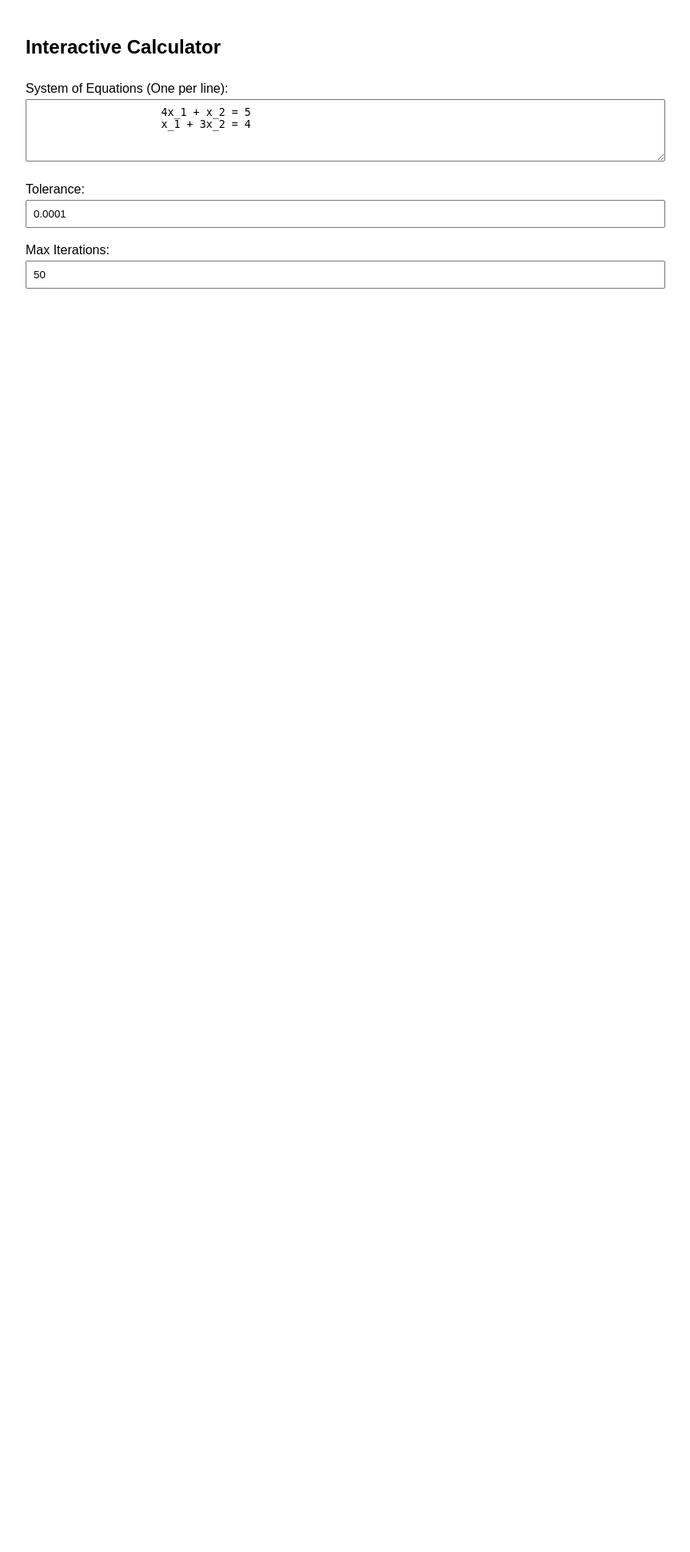
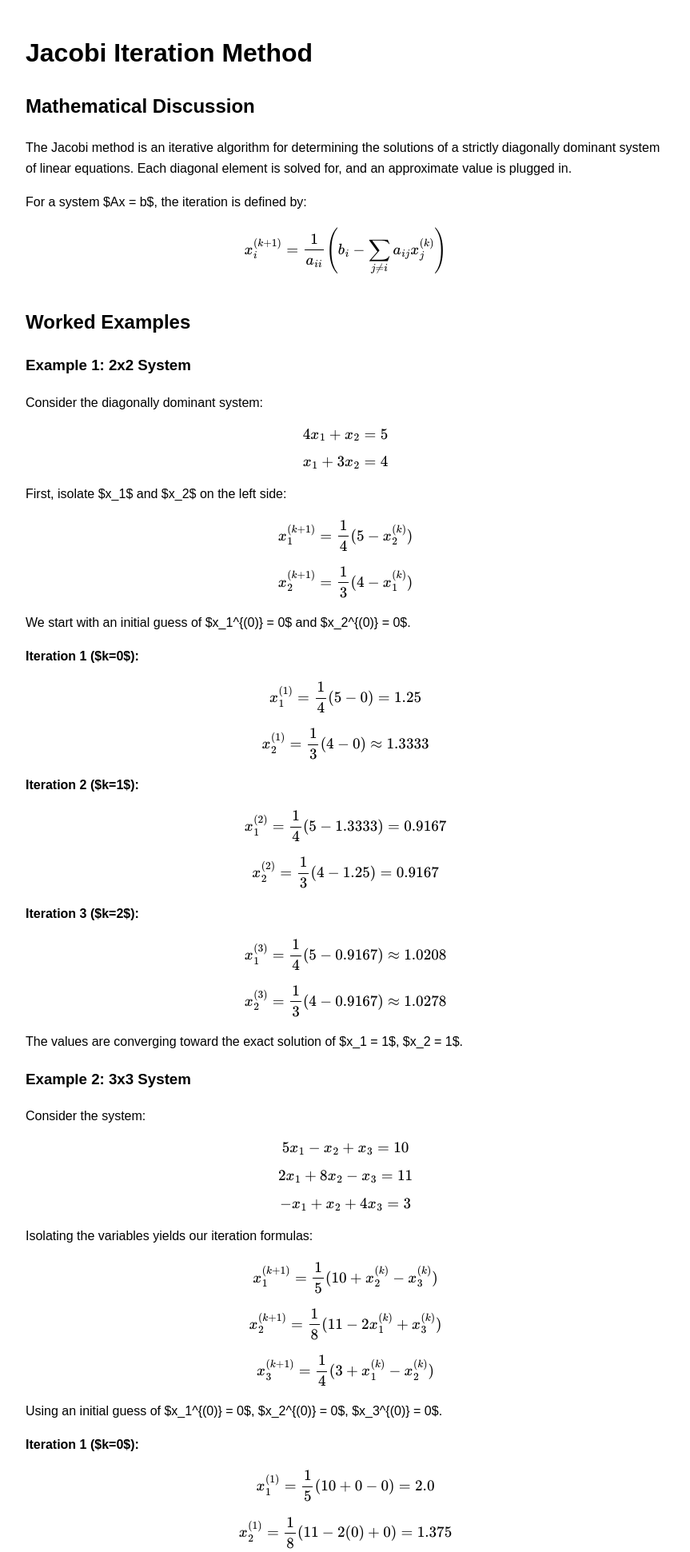
Before and after one commit to HEHE-soldier/Numerical_Methods, a Flask app: page / in a window 1280 px wide. Shown: the top 1941 px of the page at 80% size, without its empty margins (208-1071 px from the left). Before the commit the page ends 361 px from the top, so only its background shows below. Run offline with Flask 3, Linux system fonts and the light colour scheme.

Commit message:
waehtngmn

```diff
--- a/templates/index.html
+++ b/templates/index.html
@@ -7,28 +7,82 @@
     <script src="https://polyfill.io/v3/polyfill.min.js?features=es6"></script>
     <script id="MathJax-script" async src="https://cdn.jsdelivr.net/npm/mathjax@3/es5/tex-mml-chtml.js"></script>
     <style>
-            body{ font-family: Arial, sans-serif; max-width: 800px; margin: auto; padding: 20px; line-height: 1.6;}
-            .section{ margin-bottom: 40px;}
-            .form-group{margin-bottom: 15px;}
-            textarea, input{width: 100%; padding: 8px; box-sizing: border-box;}
-            button{padding: 10px 20px; background-color: white; color: white; border: none; cursor: pointer;}
-            .result{margin-top: 20px; padding: 15px; background-color: white;border-radius: 5px;}
+        body { font-family: Arial, sans-serif; max-width: 800px; margin: auto; padding: 20px; line-height: 1.6; }
+        .section { margin-bottom: 40px; }
+        .form-group { margin-bottom: 15px; }
+        textarea, input { width: 100%; padding: 8px; box-sizing: border-box; }
+        button { padding: 10px 20px; background-color: #0070f3; color: white; border: none; cursor: pointer; }
+        .result { margin-top: 20px; padding: 15px; background-color: #f4f4f4; border-radius: 5px; }
     </style>
 </head>
 <body>
+
+    <div class="section">
+        <h1>Jacobi Iteration Method</h1>
+        <h2>Mathematical Discussion</h2>
+        <p>The Jacobi method is an iterative algorithm for determining the solutions of a strictly diagonally dominant system of linear equations. Each diagonal element is solved for, and an approximate value is plugged in.</p>
+        <p>For a system $Ax = b$, the iteration is defined by:</p>
+        <p>$$x_i^{(k+1)} = \frac{1}{a_{ii}} \left( b_i - \sum_{j \neq i} a_{ij} x_j^{(k)} \right)$$</p>
+    </div>
+
+    <div class="section">
+        <h2>Worked Examples</h2>
+
+        <h3>Example 1: 2x2 System</h3>
+        <p>Consider the diagonally dominant system:</p>
+        <p>$$4x_1 + x_2 = 5$$</p>
+        <p>$$x_1 + 3x_2 = 4$$</p>
+        <p>First, isolate $x_1$ and $x_2$ on the left side:</p>
+        <p>$$x_1^{(k+1)} = \frac{1}{4}(5 - x_2^{(k)})$$</p>
+        <p>$$x_2^{(k+1)} = \frac{1}{3}(4 - x_1^{(k)})$$</p>
+        <p>We start with an initial guess of $x_1^{(0)} = 0$ and $x_2^{(0)} = 0$.</p>
+
+        <p><strong>Iteration 1 ($k=0$):</strong></p>
+        <p>$$x_1^{(1)} = \frac{1}{4}(5 - 0) = 1.25$$</p>
+        <p>$$x_2^{(1)} = \frac{1}{3}(4 - 0) \approx 1.3333$$</p>
+
+        <p><strong>Iteration 2 ($k=1$):</strong></p>
+        <p>$$x_1^{(2)} = \frac{1}{4}(5 - 1.3333) = 0.9167$$</p>
+        <p>$$x_2^{(2)} = \frac{1}{3}(4 - 1.25) = 0.9167$$</p>
+
+        <p><strong>Iteration 3 ($k=2$):</strong></p>
+        <p>$$x_1^{(3)} = \frac{1}{4}(5 - 0.9167) \approx 1.0208$$</p>
+        <p>$$x_2^{(3)} = \frac{1}{3}(4 - 0.9167) \approx 1.0278$$</p>
+        <p>The values are converging toward the exact solution of $x_1 = 1$, $x_2 = 1$.</p>
+
+        <h3>Example 2: 3x3 System</h3>
+        <p>Consider the system:</p>
+        <p>$$5x_1 - x_2 + x_3 = 10$$</p>
+        <p>$$2x_1 + 8x_2 - x_3 = 11$$</p>
+        <p>$$-x_1 + x_2 + 4x_3 = 3$$</p>
+        <p>Isolating the variables yields our iteration formulas:</p>
+        <p>$$x_1^{(k+1)} = \frac{1}{5}(10 + x_2^{(k)} - x_3^{(k)})$$</p>
+        <p>$$x_2^{(k+1)} = \frac{1}{8}(11 - 2x_1^{(k)} + x_3^{(k)})$$</p>
+        <p>$$x_3^{(k+1)} = \frac{1}{4}(3 + x_1^{(k)} - x_2^{(k)})$$</p>
+        <p>Using an initial guess of $x_1^{(0)} = 0$, $x_2^{(0)} = 0$, $x_3^{(0)} = 0$.</p>
+
+        <p><strong>Iteration 1 ($k=0$):</strong></p>
+        <p>$$x_1^{(1)} = \frac{1}{5}(10 + 0 - 0) = 2.0$$</p>
+        <p>$$x_2^{(1)} = \frac{1}{8}(11 - 2(0) + 0) = 1.375$$</p>
+        <p>$$x_3^{(1)} = \frac{1}{4}(3 + 0 - 0) = 0.75$$</p>
+
+        <p><strong>Iteration 2 ($k=1$):</strong></p>
+        <p>$$x_1^{(2)} = \frac{1}{5}(10 + 1.375 - 0.75) = 2.125$$</p>
+        <p>$$x_2^{(2)} = \frac{1}{8}(11 - 2(2.0) + 0.75) = 0.96875$$</p>
+        <p>$$x_3^{(2)} = \frac{1}{4}(3 + 2.0 - 1.375) = 0.90625$$</p>
+        <p>This rapidly approaches the exact solution of $x_1 = 2$, $x_2 = 1$, $x_3 = 1$.</p>
+    </div>
+
     <div class="section">
         <h2>Interactive Calculator</h2>
         <div class="form-group">
             <label>System of Equations (One per line):</label>
             <textarea id="equations" rows="4">
 4x_1 + x_2 = 5
-                    x_1 + 3x_2 = 4
-                </textarea>
+x_1 + 3x_2 = 4</textarea>
         </div>
         <div class="form-group">
-                <label>
-                    Tolerance:
-                </label>
+            <label>Tolerance:</label>
             <input type="number" id="tolerance" value="0.0001" step="0.0001">
         </div>
         <div class="form-group">
@@ -38,13 +92,12 @@
         <button onclick="calculateJacobi()">Calculate</button>
 
         <div id="resultBox" class="result" style="display:none;">
-                <h3>
-                    Results
-                </h3>
+            <h3>Results</h3>
             <p id="solutionText"></p>
             <p id="iterationText"></p>
         </div>
     </div>
+
     <script>
         async function calculateJacobi() {
             const equations = document.getElementById('equations').value;
```
Lines whose indentation alone changed are shown as unchanged.
